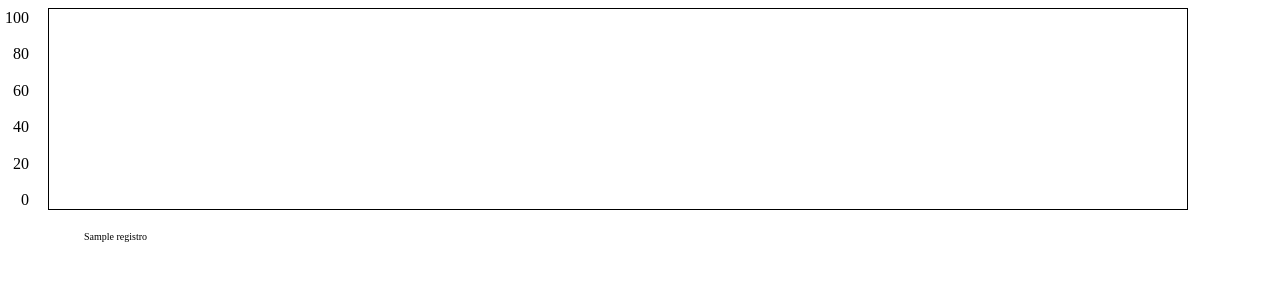
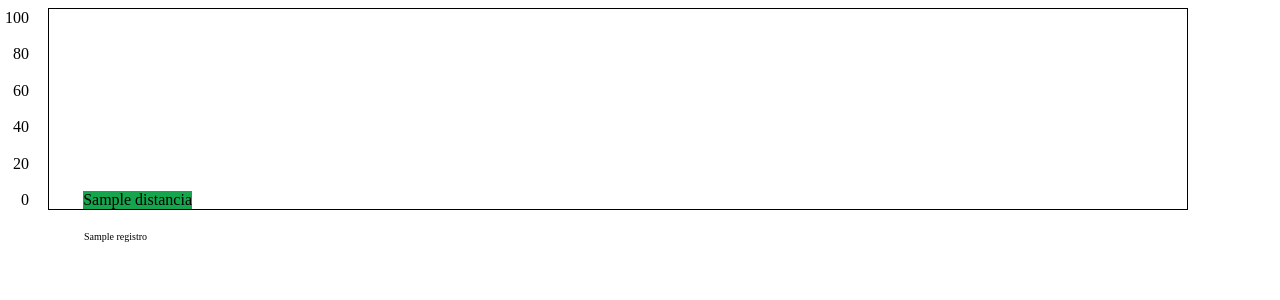
Before and after one commit to neo-astro/agromatica, a Python web app: template templates/index.html in a window 1280 px wide. Shown: the top 300 px of the page. Run offline with Jinja, Linux system fonts and the light colour scheme; the template is opened without the code that fills it: most values are stand-ins (such as "Sample title", 1, 10 or a date in 2020).

Commit message:
grafi1cas

```diff
--- a/templates/index.html
+++ b/templates/index.html
@@ -82,8 +82,8 @@
     </div>
 
     {% for registro in senHumedadAire %}
-        {% for dis in senHumedadAire['distancia']%}
-          <div class="bar" style="height: {{senHumedadAire[registro]}}%;  left: {{dis}}%;"></div>
+        {% for dis in senHumedadAire.distancia %}
+          <div class="bar" style="height: {{senHumedadAire[registro]}}%;  left: 3%;"> {{dis}}</div>
       {% endfor %}
     {% endfor %}
 
```
